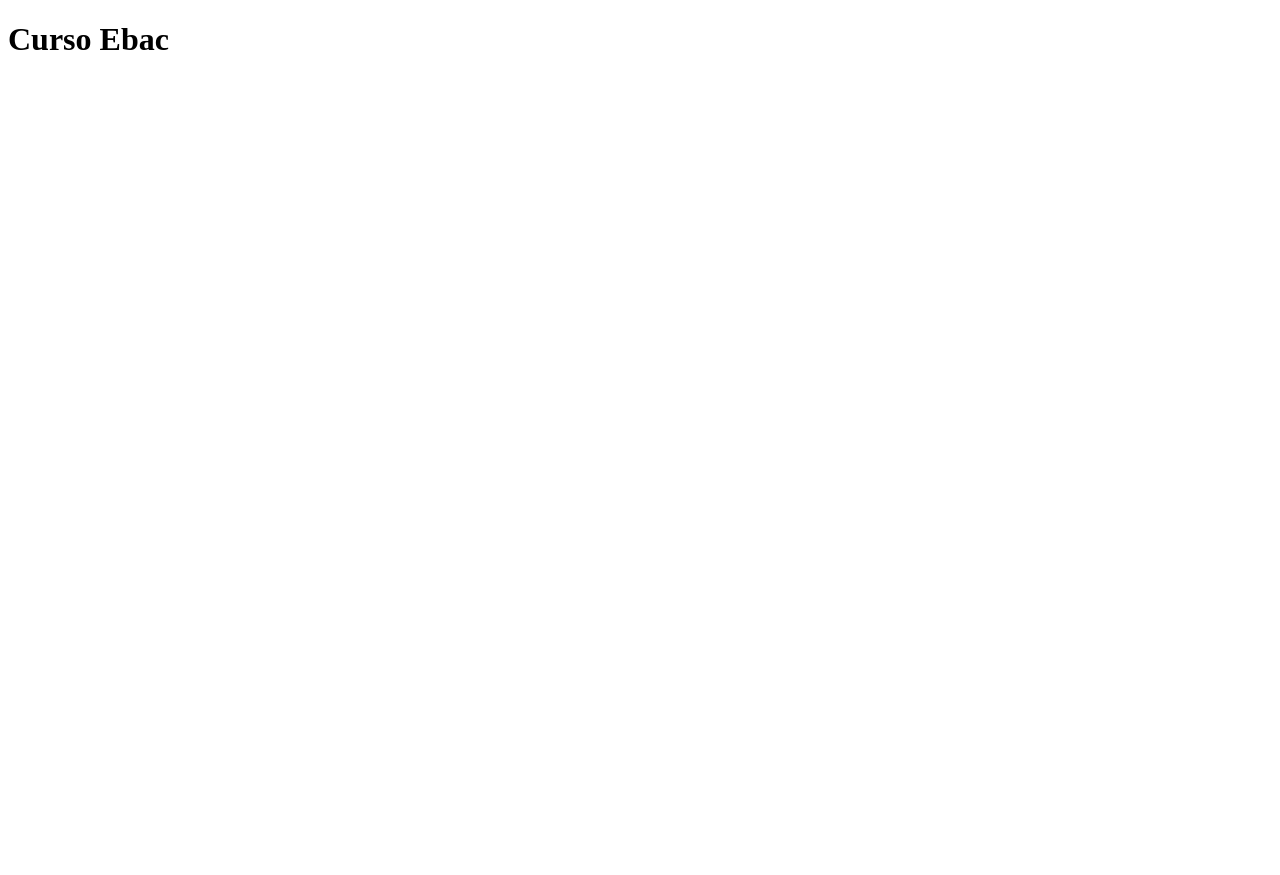
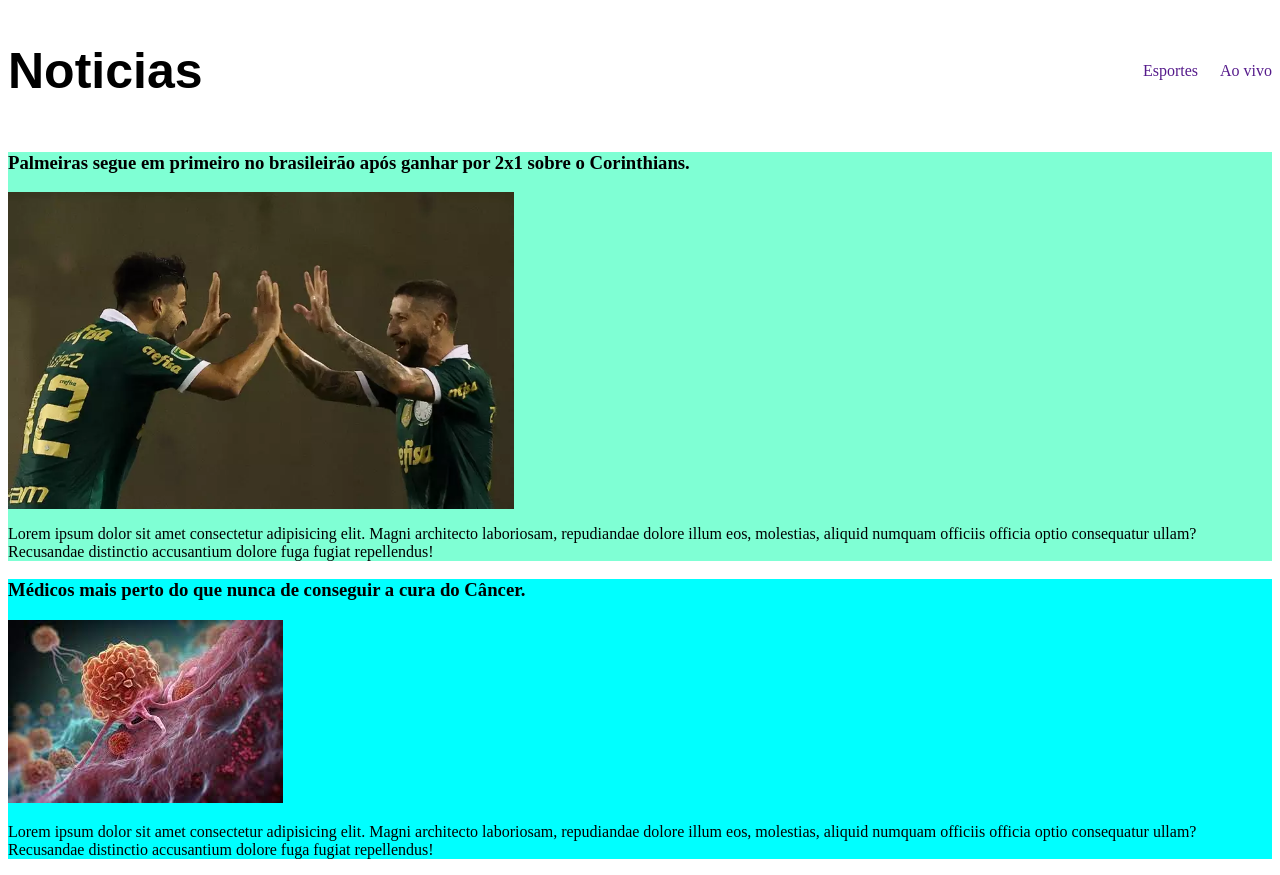
Before and after one commit to Ricco05/Curso-EBAC, a plain HTML site: page index.html in a window 1280 px wide. Before the commit the page ends 800 px from the top, so only its background shows below. Drawn offline with Linux system fonts and the light colour scheme; a web font is replaced by a local one.

Commit message:
Criando site de notícias

```diff
--- a/index.html
+++ b/index.html
@@ -3,12 +3,43 @@
 <head>
     <meta charset="UTF-8">
     <meta name="viewport" content="width=device-width, initial-scale=1.0">
+    <link rel="stylesheet" href="./main.css">
+    <link rel="preconnect" href="https://fonts.googleapis.com">
+    <link rel="preconnect" href="https://fonts.googleapis.com">
+<link rel="preconnect" href="https://fonts.gstatic.com" crossorigin>
+<link href="https://fonts.googleapis.com/css2?family=Protest+Riot&display=swap" rel="stylesheet">
     <title>Document</title>
 </head>
-    <div class="container">
-        <h1>Curso Ebac</h1>
+<header>
+    <div class="cabeçalho">
+        <h1>Noticias</h1><br>
+        <nav>
+            <ul>
+                <li>
+                    <a href="">Esportes</a>
+                </li>
+                <li>
+                    <a href="">Ao vivo</a>
+                </li>
+            </ul>
+        </nav>
     </div>
+</header>
 <body>
+    <div class="futebol">
+            <h3>Palmeiras segue em primeiro no brasileirão após ganhar por 2x1 sobre o Corinthians.</h3>
+        <section>
+            <img src="palmeiras.jpg" alt="Palmeiras">
+            <p>Lorem ipsum dolor sit amet consectetur adipisicing elit. Magni architecto laboriosam, repudiandae dolore illum eos, molestias, aliquid numquam officiis officia optio consequatur ullam? Recusandae distinctio accusantium dolore fuga fugiat repellendus!</p>
+        </section>
+    </div>
+    <div class="Saúde">
+        <h3>Médicos mais perto do que nunca de conseguir a cura do Câncer.</h3>
+    <section>
+        <img src="cancer.jpg" alt="Câncer">
+        <p>Lorem ipsum dolor sit amet consectetur adipisicing elit. Magni architecto laboriosam, repudiandae dolore illum eos, molestias, aliquid numquam officiis officia optio consequatur ullam? Recusandae distinctio accusantium dolore fuga fugiat repellendus!</p>
+    </section>
+</div>
 
 
 </body>
--- /dev/null
+++ b/main.css
@@ -0,0 +1,44 @@
+.cabeçalho{
+    display: flex;
+    margin: 0px;
+    padding: 0px;
+    justify-content: space-between;
+    align-items: center;
+
+}
+
+.cabeçalho ul li{
+    display: inline;
+    color: aliceblue;
+    text-decoration: none;
+    padding-left: 18px;
+
+
+}
+
+.cabeçalho ul li a{
+    text-decoration: none;
+}
+
+.cabeçalho h1{
+    font-size: 50px;
+    font-family: "Protest Riot", sans-serif;
+}
+
+.futebol{
+    box-sizing: border-box;
+    background-color: aquamarine;
+}
+
+
+
+.futebol img {
+    display: flex;
+    width: 40%;
+
+}
+
+
+.Saúde {
+    background-color: aqua;
+}
```
Also changed, not shown: formulários.html (deleted, +0 -25 lines), cancer.jpg (added), palmeiras.jpg (added), 1 other file.
